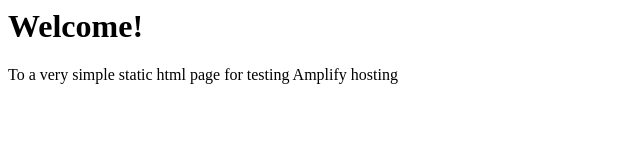
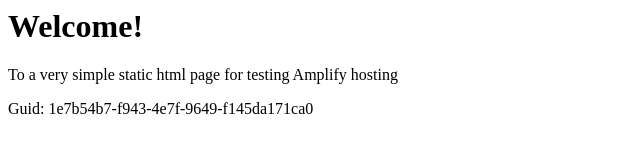
Before and after one commit to aws-aemilia-arn/Github-PR-Commit-Integration-Test-DoNotTouch-GithubWebhookPreviewCanaryTest-v1-prod-eu-north-1, a website: page src/index.html in a window 1280 px wide. Shown: the whole page, without its empty margins (0-640 px from the left). Drawn offline with Linux system fonts and the light colour scheme.

Commit message:
commit from integ tests

```diff
--- a/src/index.html
+++ b/src/index.html
@@ -1,3 +1,5 @@
+
+
 <html lang="en">
 
 <head>
@@ -10,6 +12,6 @@
 <body>
     <h1>Welcome!</h1>
     <p>To a very simple static html page for testing Amplify hosting</p>
-</body>
+    <p>Guid: 1e7b54b7-f943-4e7f-9649-f145da171ca0</p></body>
 
 </html>
```
